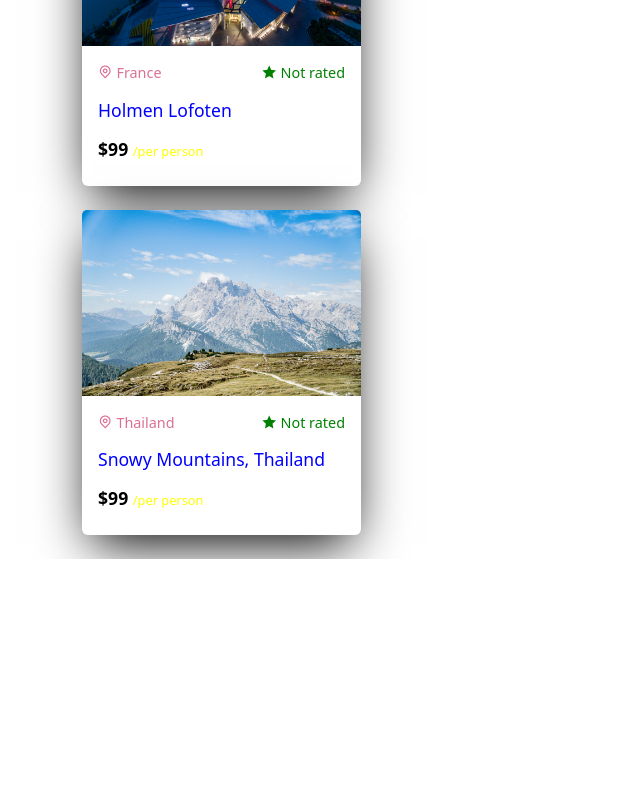
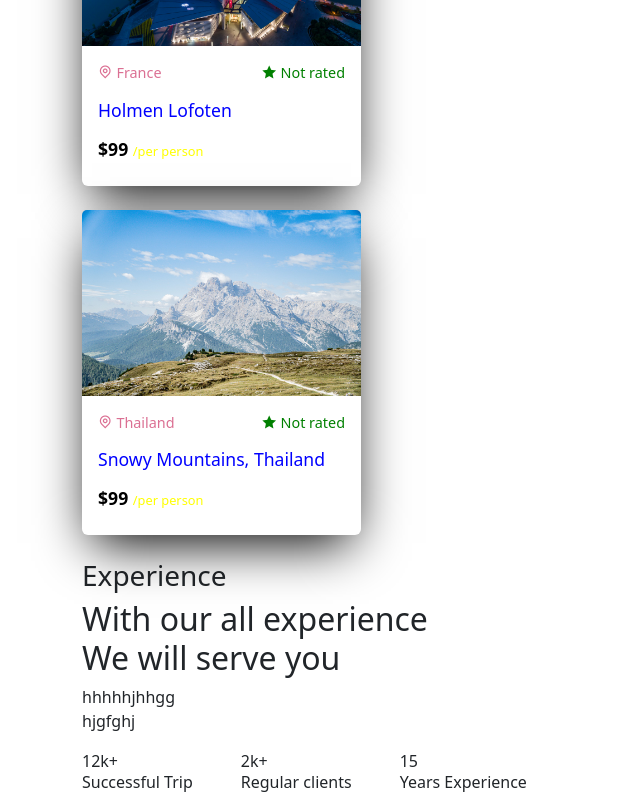
Before and after one commit to syedaasra24/Tour_Management, a React (Create React App) app in the folder frontend/: page /home in a window 1280 px wide. Shown: the part 3427-4227 px from the top of the page, without its empty margins (0-640 px from the left). Before the commit the page ends 3986 px from the top, so only its background shows below. Built offline with nearby package versions, Linux system fonts and the light colour scheme.

Commit message:
img change

```diff
--- a/frontend/src/pages/Home.jsx
+++ b/frontend/src/pages/Home.jsx
@@ -51,6 +51,39 @@ import FeaturedTourList from '../components/Featured-tours/FeaturedTourList';
       {/*featured tour section end */}
 
       {/* experience  section start */}
+      <section>
+        <Container>
+          <Row>
+            <Col lg='6'>
+              <div className='experience_content'>
+                <Subtitle Subtitle={'Experience'} />
+                  <h2>With our all experience <br/> We will serve you</h2>
+                  <p>
+                    hhhhhjhhgg
+                    <br/>
+                    hjgfghj
+                  </p>
+              </div>
+
+              <div className="counter_wrapper d-flex align-items-center gap-5  ">
+                <div className="counter_box">
+                <span>12k+</span>
+                <h6>Successful Trip</h6>
+              </div>
+                <div className="counter_box">
+                <span>2k+</span>
+                <h6>Regular clients</h6>
+              </div>
+                <div className="counter_box">
+                <span>15</span>
+                <h6>Years Experience</h6>
+              </div>
+              </div>
+            </Col>
+            <Col lg='6'></Col>
+          </Row>
+        </Container>
+      </section>
 
 
     </div>
--- a/frontend/src/shared/tour-card.css
+++ b/frontend/src/shared/tour-card.css
@@ -3,6 +3,7 @@
 .tour_img img{
     width: 100%;
     border-radius: 5px 5px 0 0;
+
 }
 
 .card{
@@ -13,6 +14,7 @@
 .tour_img{
     position: relative;
 }
+
 .tour_img span{
     position: absolute;
     bottom: 0;
```
